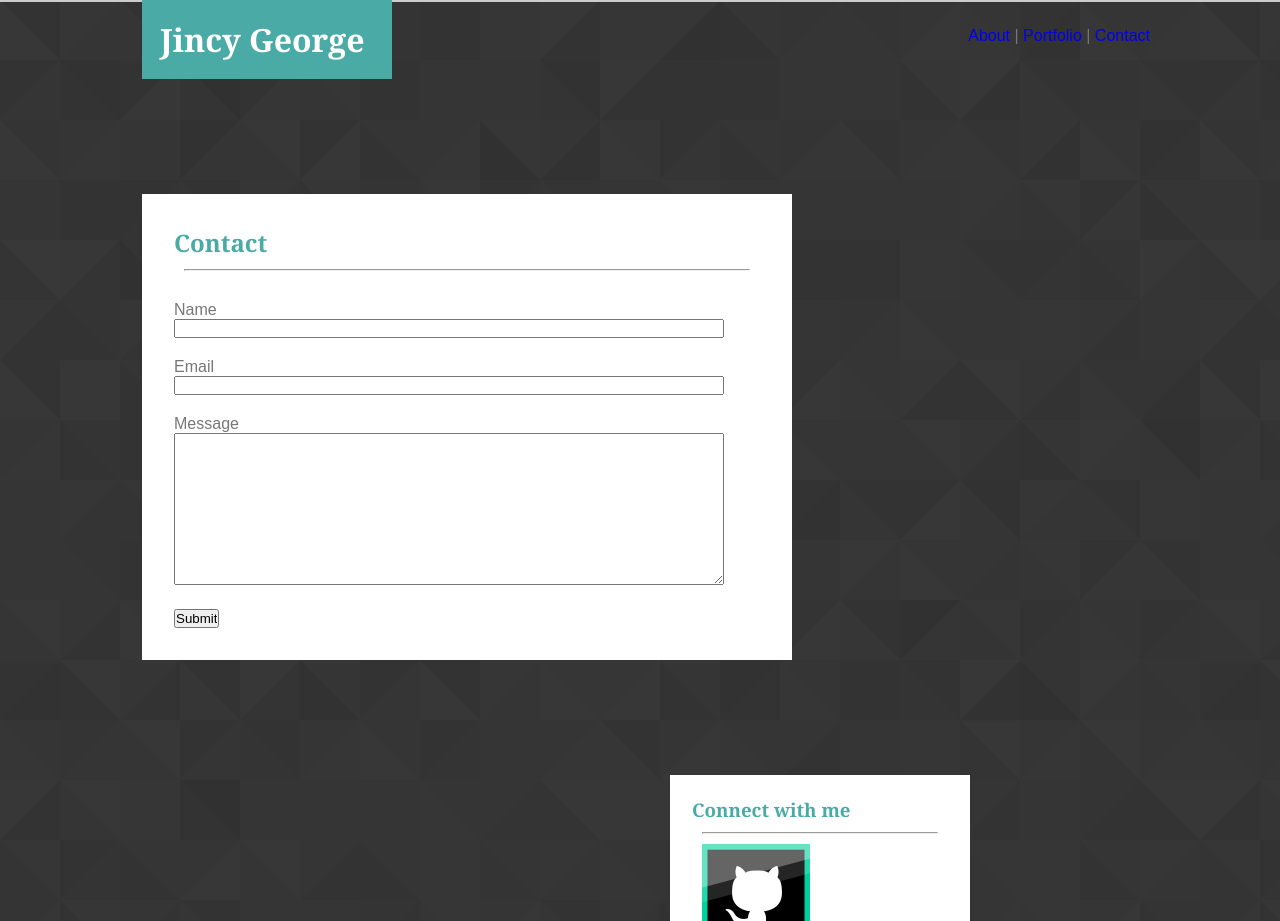
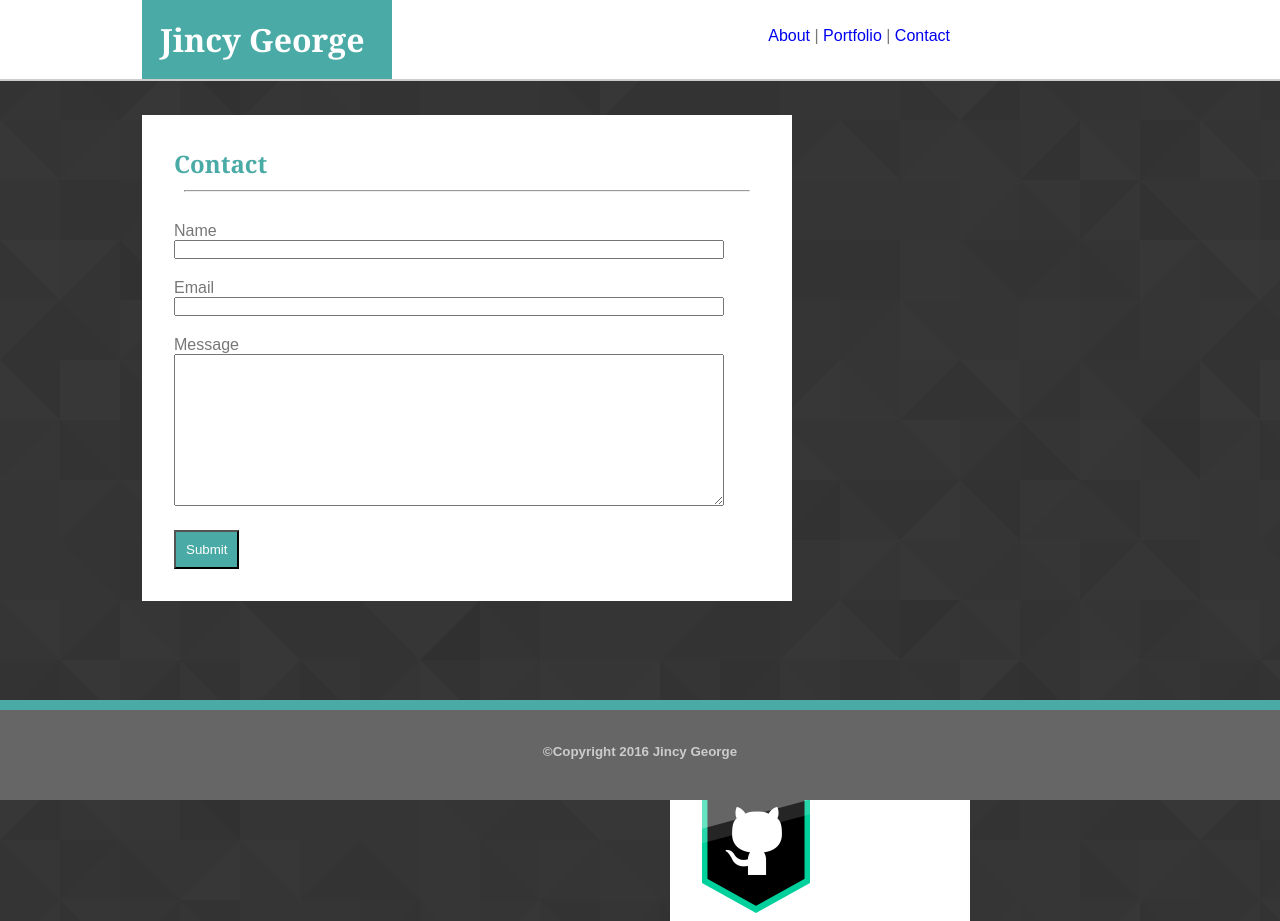
Before and after one commit to georgejincy/Basic-Portfolio, a PHP site: page /contact.html in a window 1280 px wide. Shown: the top 921 px of the page. Run offline with PHP 8.4, Linux system fonts and the light colour scheme; some libraries are stand-ins or nearby versions.

Commit message:
changed footer and header sections to match final template

```diff
--- a/assets/css/style.css
+++ b/assets/css/style.css
@@ -21,7 +21,9 @@ h1, h2, h3{
 
 header{
 	background: #ffffff;
-	position: relative;
+	position: absolute;
+	z-index: 1;
+	width: 100%;
 	xpadding: 5px;
 	xwidth: 200px;
 	xmargin-left: 142px;
@@ -32,7 +34,7 @@ header{
 }
 header h1{
 	float: left;
-	z-index: 1;
+	z-index: 2;
 	margin-left: 142px;
 	padding: 18px;
 	background: #4aaaa5;
@@ -41,8 +43,8 @@ header h1{
 }
 #horzNav{
 	float: right;
-	z-index: 2;
-	margin-right: 130px;
+	z-index: 3;
+	margin-right: 330px;
 	margin-top: 20px;
 	xbackground: #4aaaa5;
 	xwidth:20%;
@@ -148,7 +150,10 @@ h2{
 #cust-submit {
   float: left;
   width: auto;
+  padding: 10px;
   margin-right: 10px;
+  background: #4aaaa5;
+  color: #ffffff;
 }
 ul.workgallery {
 	list-style: none;
@@ -178,7 +183,10 @@ ul.workgallery span{
 footer{
 	background: #666666;
 	clear: both;
-	position: relative;
+	position: absolute;
+	bottom:0;
+	width: 100%;
+	z-index: 1;
 	text-align: center;
 	padding: 40px;
 	color: #cccccc;
@@ -187,10 +195,12 @@ footer{
 }
 footer div#decorBox{
 	height: 10px;
+	width: 100%;
 	xmargin: 0;
 	background: #4aaaa5;
 	position: absolute;
-	bottom: 30px;
+	z-index: 2;
+	bottom: 90px;
 	xtop: 10px;
 	left: 0;
 }
```
